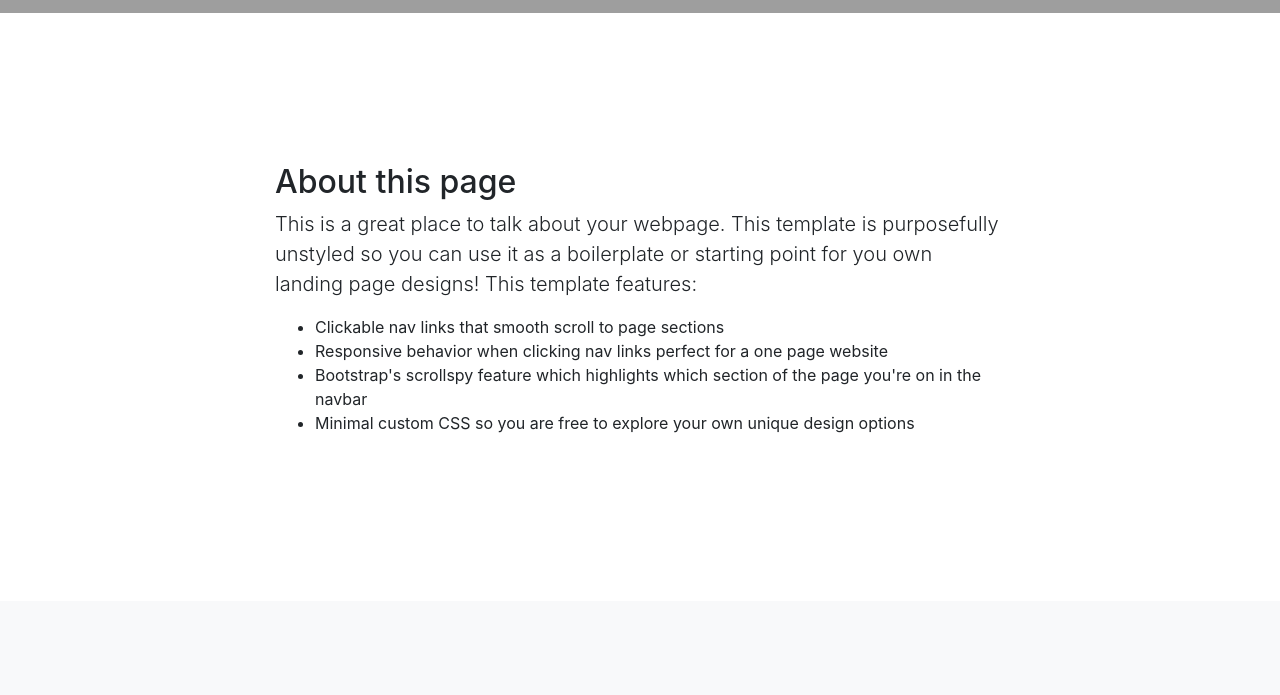
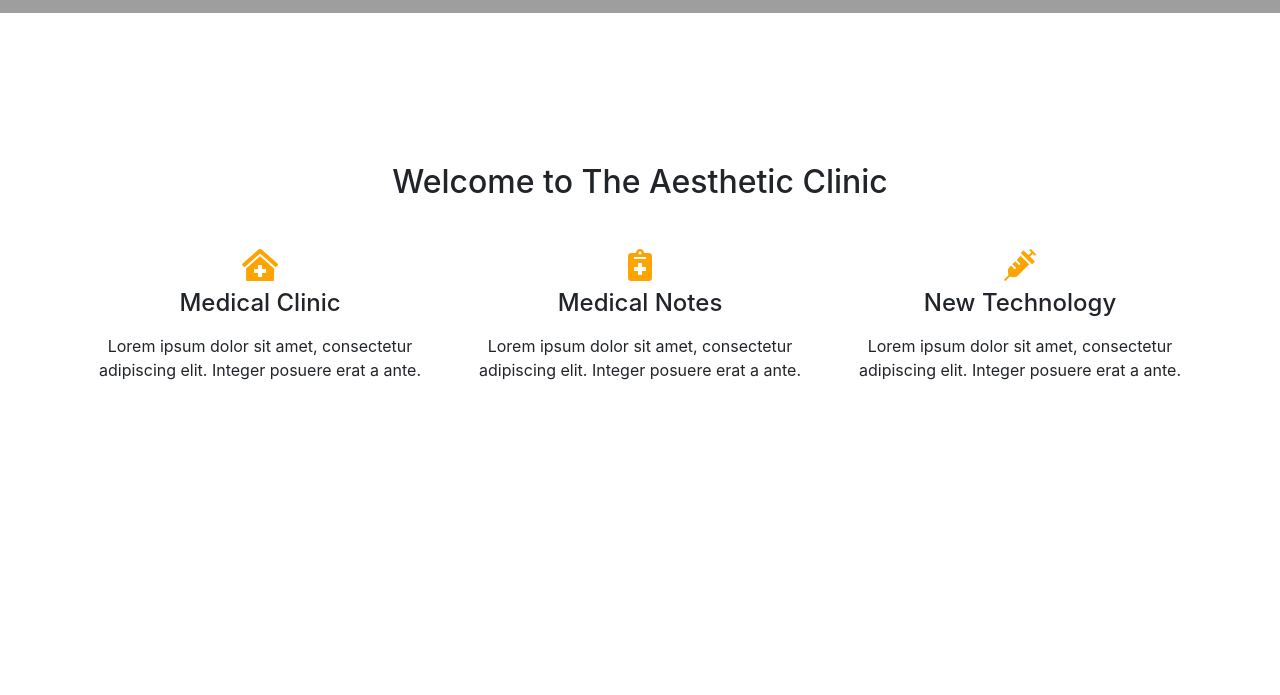
Before and after one commit to vl-bozhkov/doctor-project, a plain HTML site: page index.html in a window 1280 px wide. Shown: the part 632-1327 px from the top of the page. Drawn offline with nearby package versions, Linux system fonts and the light colour scheme; grey boxes are pictures that could not be loaded.

Commit message:
showcase section

```diff
--- a/index.html
+++ b/index.html
@@ -62,7 +62,7 @@
      </div>
     </div>
 </div>
-
+<!-- carousel -->
 <header>
     <div id="carouselExampleIndicators" class="carousel slide" data-ride="carousel">
       <ol class="carousel-indicators">
@@ -103,6 +103,30 @@
           </a>
     </div>
   </header>
+<!-- showcase -->
+<section id="showcase">
+    <div class="container text-center ">
+        <h2 class="mb-5 ">Welcome to The Aesthetic Clinic</h2>
+        <div class="row ">
+            <div class="col-md-4 ">
+
+                <i class="fas fa-clinic-medical fa-2x text-primary mb-2"></i>
+                <h4 class="mb-3">Medical Clinic</h4>
+                <p>Lorem ipsum dolor sit amet, consectetur adipiscing elit. Integer posuere erat a ante.</p>
+            </div>
+            <div class="col-md-4 ">
+                <i class="fas fa-notes-medical fa-2x text-primary mb-2"></i>
+                <h4 class="mb-3">Medical Notes</h4>
+                <p>Lorem ipsum dolor sit amet, consectetur adipiscing elit. Integer posuere erat a ante.</p>
+            </div>
+            <div class="col-md-4 ">
+                <i class="fas fa-syringe fa-2x text-primary mb-2"></i>
+                <h4 class="mb-3">New Technology</h4>
+                <p>Lorem ipsum dolor sit amet, consectetur adipiscing elit. Integer posuere erat a ante.</p>
+            </div>
+        </div>
+    </div>
+</section>
 
   <section id="about">
     <div class="container">
```
